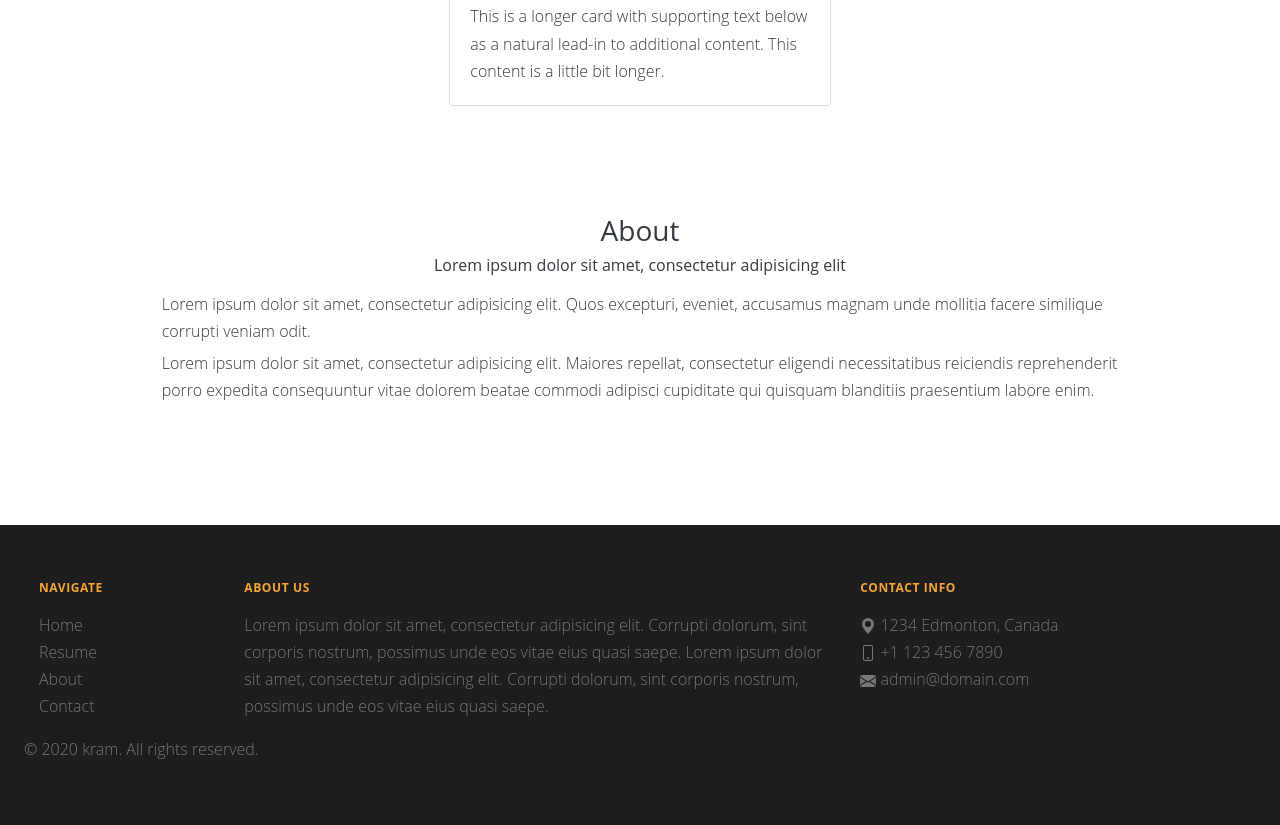
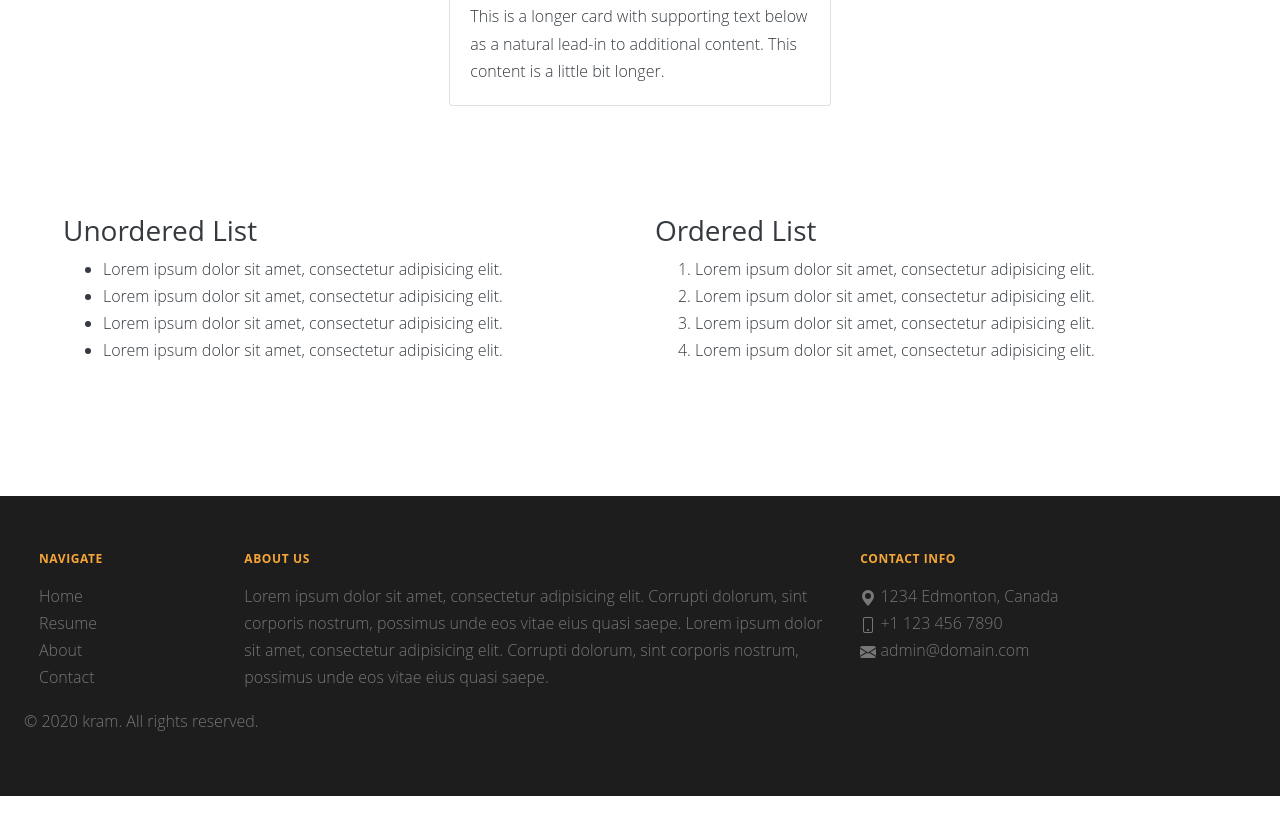
Before and after one commit to mark-montinola/Project0, a plain HTML site: page about.html in a window 1280 px wide. Shown: the part 1528-2353 px from the top of the page. After the commit the page ends 2324 px from the top, so only its background shows below. Drawn offline with nearby package versions, Linux system fonts and the light colour scheme.

Commit message:
update about.html

```diff
--- a/about.html
+++ b/about.html
@@ -111,11 +111,23 @@
         <!-- ABOUT US -->
         <section class="py-5">
             <div class="row px-2 px-md-5 pb-5 justify-content-center">
-                <div class="col-md-10">
-                    <h3 class="text-center">About</h3>
-                    <h6 class="text-center pb-2">Lorem ipsum dolor sit amet, consectetur adipisicing elit</h6>
-                    <p>Lorem ipsum dolor sit amet, consectetur adipisicing elit. Quos excepturi, eveniet, accusamus magnam unde mollitia facere similique corrupti veniam odit.</p>
-                    <p>Lorem ipsum dolor sit amet, consectetur adipisicing elit. Maiores repellat, consectetur eligendi necessitatibus reiciendis reprehenderit porro expedita consequuntur vitae dolorem beatae commodi adipisci cupiditate qui quisquam blanditiis praesentium labore enim.</p>
+                <div class="col-md-6">
+                    <h3>Unordered List</h3>
+                    <ul>
+                        <li>Lorem ipsum dolor sit amet, consectetur adipisicing elit.</li>
+                        <li>Lorem ipsum dolor sit amet, consectetur adipisicing elit.</li>
+                        <li>Lorem ipsum dolor sit amet, consectetur adipisicing elit.</li>
+                        <li>Lorem ipsum dolor sit amet, consectetur adipisicing elit.</li>
+                    </ul>
+                </div>
+                <div class="col-md-6">
+                    <h3>Ordered List</h3>
+                    <ol>
+                        <li>Lorem ipsum dolor sit amet, consectetur adipisicing elit.</li>
+                        <li>Lorem ipsum dolor sit amet, consectetur adipisicing elit.</li>
+                        <li>Lorem ipsum dolor sit amet, consectetur adipisicing elit.</li>
+                        <li>Lorem ipsum dolor sit amet, consectetur adipisicing elit.</li>
+                    </ol>
                 </div>
             </div>
         </section>
```
